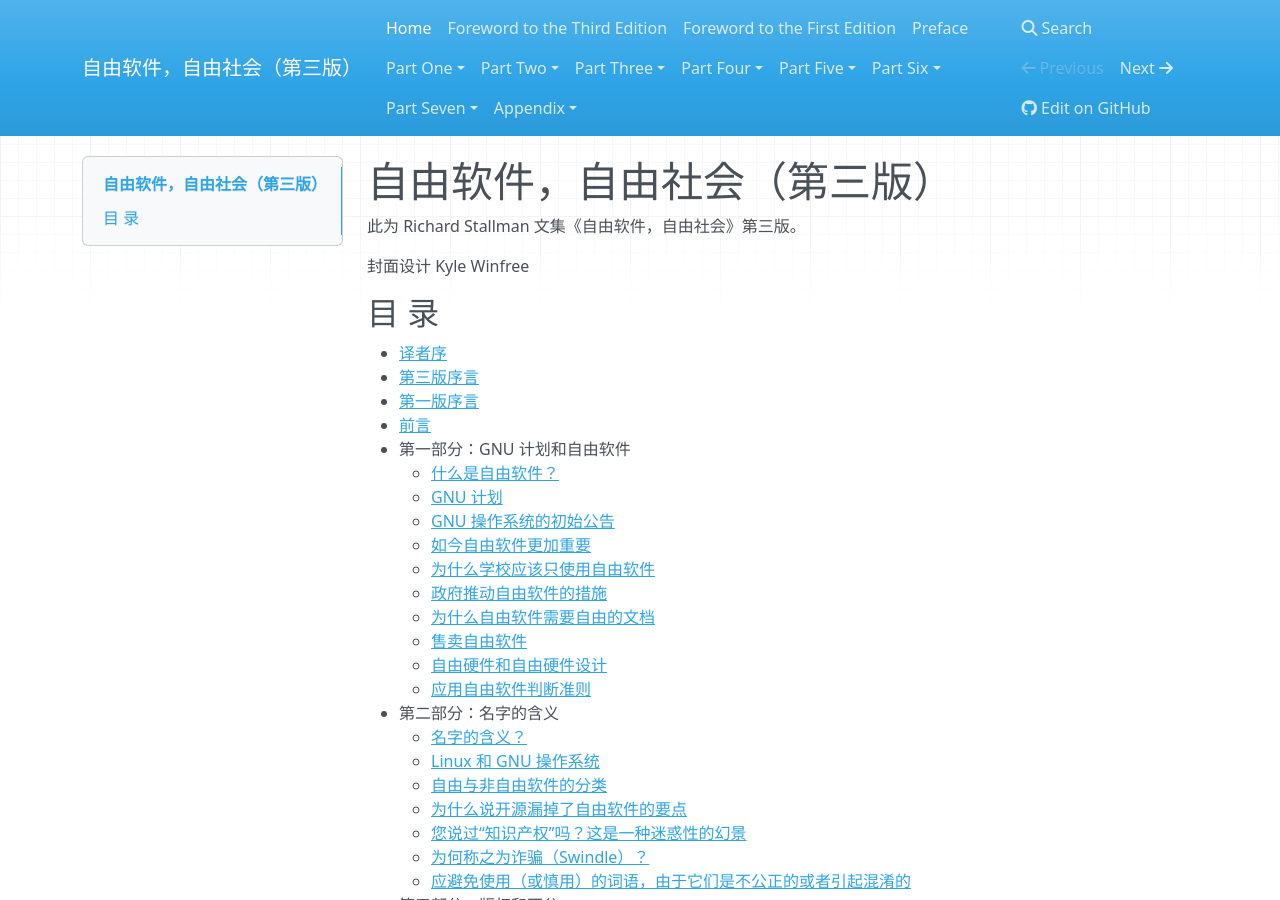
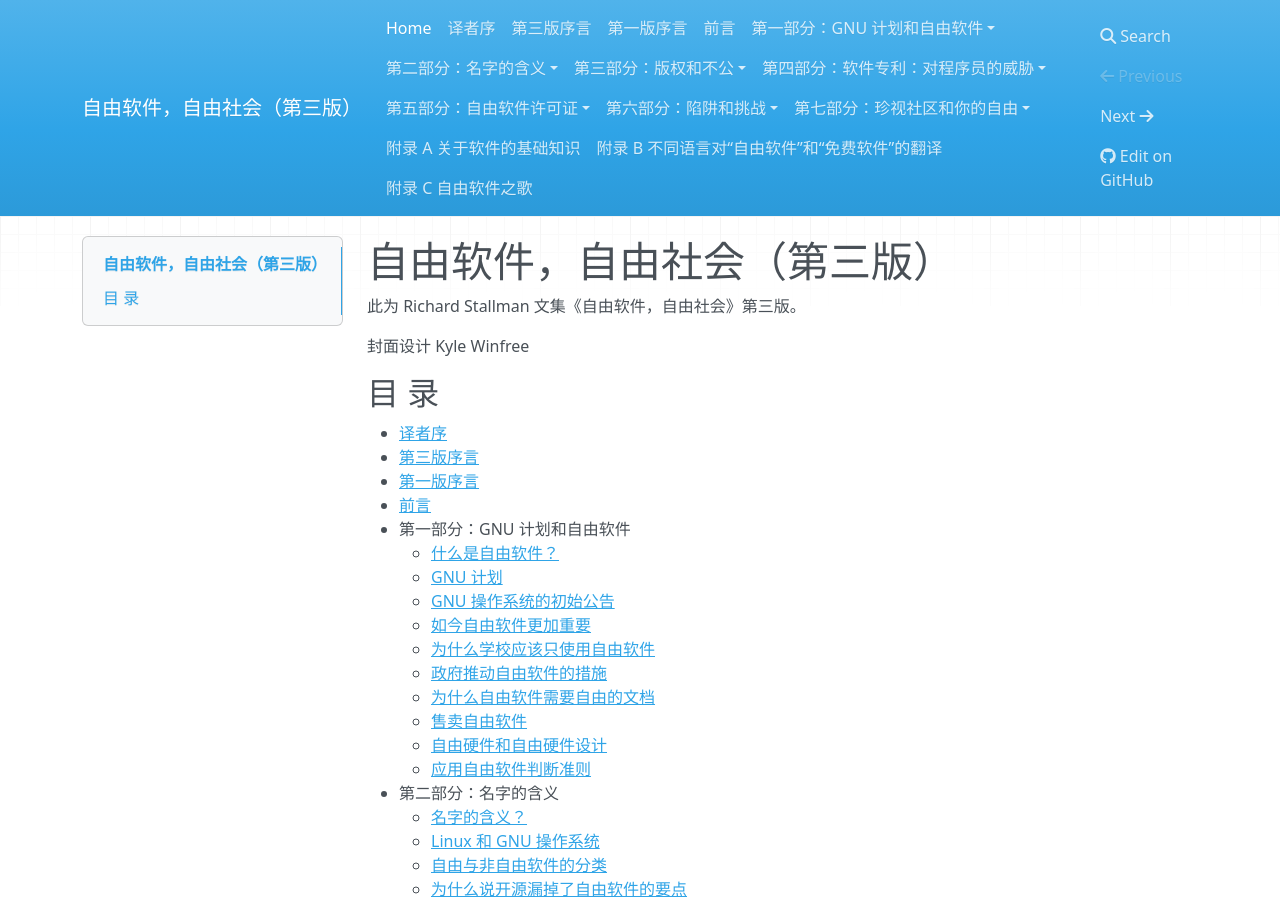
Before and after one commit to beijinglug/fsfs-zh, an MkDocs documentation site: the page built from docs/index.md, in a window 1280 px wide and 900 px high. Built offline with MkDocs 1.6.1, drawn with Linux system fonts in a browser that asks for light colours; nearby versions of some CDN libraries; old or Windows-style settings are respelled for this version of MkDocs.

Commit message:
update mkdocs

```diff
--- a/mkdocs.yml
+++ b/mkdocs.yml
@@ -1,76 +1,78 @@
 site_name: 自由软件，自由社会（第三版）
-site_description: Free Software, Free Society 3rd ed, Chinese Translation
+site_description: Free Software, Free Society, 3rd editon, Chinese Translation
 site_author: Beijing GNU/Linux User Group
 
 repo_url: https://github.com/beijinglug/fsfs-zh/
 
 pages:
 - Home: index.md
-- Foreword to the Third Edition: foreword-v3.md
-- Foreword to the First Edition: foreword-v1.md
-- Preface: preface-v3.md
-- Part One:
-  - What Is Free Software?: free-sw.md
-  - The GNU Project: thegnuproject.md
-  - The Initial Announcement of the GNU Operating System: initial-announcement.md
-  - Free Software Is Even More Important Now: free-software-even-more-important.md
-  - Why Schools Should Exclusively Use Free Software: edu-schools.md
-  - Measures Governments Can Use to Promote Free Software: government-free-software.md
-  - Why Free Software Needs Free Documentation: free-doc.md
-  - Selling Free Software: selling.md
-  - Applying the Free Software Criteria: applying-free-sw-criteria.md
-- Part Two:
-  - What’s in a Name?: why-gnu-linux.md
-  - Linux and the GNU System: linux-and-gnu.md
-  - Categories of Free and Nonfree Software: categories.md
-  - Why Open Source Misses the Point of Free Software: open-source-misses-the-point.md
-  - Did You Say “Intellectual Property”? It’s a Seductive Mirage: not-ipr.md
-  - Why Call It the Swindle?: why-call-it-the-swindle.md
-  - Words to Avoid  or Use with Care Because They Are Loaded or Confusing: words-to-avoid.md
-- Part Three:
-  - The Right to Read: right-to-read.md
-  - Misinterpreting Copyright—A Series of Errors: misinterpreting-copyright.md
-  - Science Must Push Copyright Aside: push-copyright-aside.md
-  - Copyright vs. Community in the Age of Computer Networks: copyright-vs-community.md
-- Part Four:
-  - Software Patents and Literary Patents: software-literary-patents.md
-  - The Danger of Software Patents: danger-of-software-patents.md
-  - Giving the Software Field Protection from Patents: limit-patent-effect.md
-- Part Five:
-  - Introduction to the Licenses: licenses-introduction.md
-  - How to Choose a License for Your Own Work: license-recommendations.md
-  - The X Window System Trap: x.md
-  - Programs Must Not Limit the Freedom to Run Them: programs-must-not-limit-freedom-to-run.md
-  - What Is Copyleft?: copyleft.md
-  - Why Copyleft?: why-copyleft.md
-  - Copyleft：Pragmatic Idealism: pragmatic.md
-  - The GNU General Public License: gpl.md
-  - Why Upgrade to GPLv3: rms-why-gplv3.md
-  - The GNU Lesser General Public License: lgpl.md
-  - GNU Free Documentation License: fdl.md
-  - On Selling Exceptions to the GNU GPL: selling-exceptions.md
-- Part Six:
-  - Can You Trust Your Computer?: can-you-trust.md
-  - The JavaScript Trap: javascript-trap.md
-  - Releasing Free Software If You Work at a University: university.md
-  - Nonfree DRM’d Games on GNU/Linux：Good or Bad?: nonfree-games.md
-  - The Danger of E-Books: the-danger-of-ebooks.md
-  - E-books Must Increase Our Freedom, Not Decrease It: ebooks-must-increase-freedom.md
-  - Who Does That Server Really Serve?: who-does-that-server-really-serve.md
-- Part Seven:
-  - Avoiding Ruinous Compromises: compromise.md
-  - Overcoming Social Inertia: social-inertia.md
-  - Freedom or Power?: freedom-or-power.md
-  - Imperfection Is Not the Same as Oppression: imperfection-isnt-oppression.md
-  - How Much Surveillance Can Democracy Withstand?: surveillance-vs-democracy.md
-- Appendix:
-  - A Note on Software: appendix-a.md
-  - B Translations of “Free Software” and “Gratis Software”: appendix-b.md
-  - C The Free Software Song: appendix-c.md
+- 译者序: foreword-trans.md
+- 第三版序言: foreword-v3.md
+- 第一版序言: foreword-v1.md
+- 前言: preface-v3.md
+- 第一部分：GNU 计划和自由软件:
+    - 什么是自由软件？: free-sw.md
+    - GNU 计划: thegnuproject.md
+    - GNU 操作系统的初始公告: initial-announcement.md
+    - 如今自由软件更加重要: free-software-even-more-important.md
+    - 为什么学校应该只使用自由软件: edu-schools.md
+    - 政府推动自由软件的措施: government-free-software.md
+    - 为什么自由软件需要自由的文档: free-doc.md
+    - 售卖自由软件: selling.md
+    - 自由硬件和自由硬件设计: free-hardware-designs.md
+    - 应用自由软件判断准则: applying-free-sw-criteria.md
+- 第二部分：名字的含义:
+    - 名字的含义？: why-gnu-linux.md
+    - Linux 和 GNU 操作系统: linux-and-gnu.md
+    - 自由与非自由软件的分类: categories.md
+    - 为什么说开源漏掉了自由软件的要点: open-source-misses-the-point.md
+    - 您说过“知识产权”吗？这是一种迷惑性的幻景: not-ipr.md
+    - 为何称之为诈骗（Swindle）？: why-call-it-the-swindle.md
+    - 应避免使用（或慎用）的词语，由于它们是不公正的或者引起混淆的: words-to-avoid.md
+- 第三部分：版权和不公:
+    - 阅读的权利: right-to-read.md
+    - 对版权的错误解读——一系列错误: misinterpreting-copyright.md
+    - 科学必须摆脱版权束缚: push-copyright-aside.md
+    - 计算机网络时代的版权与社区之争: copyright-vs-community.md
+- 第四部分：软件专利：对程序员的威胁:
+    - 软件专利和文学专利: software-literary-patents.md
+    - 软件专利的威胁: danger-of-software-patents.md
+    - 保护软件领域免受专利困扰: limit-patent-effect.md
+- 第五部分：自由软件许可证:
+    - 许可证简介: licenses-introduction.md
+    - 如何为你的作品选择一份许可证: license-recommendations.md
+    - X Window 系统的陷阱: x.md
+    - 程序不得限制它们的自由运行: programs-must-not-limit-freedom-to-run.md
+    - 什么是 Copyleft？: copyleft.md
+    - 为什么使用 Copyleft？: why-copyleft.md
+    - Copyleft：务实的理想主义: pragmatic.md
+    - GNU 通用公共许可证: gpl.md
+    - 为何升级到 GPLv3: rms-why-gplv3.md
+    - GNU 宽通用许可证: lgpl.md
+    - GNU 自由文档许可证: fdl.md
+    - 关于出售例外对 GNU GPL 的影响: selling-exceptions.md
+- 第六部分：陷阱和挑战:
+    - 您能够信任您的计算机吗？: can-you-trust.md
+    - JavaScript 陷阱: javascript-trap.md
+    - 如果您在大学工作，请发布自由软件: university.md
+    - GNU/Linux 上带有数字限制管理（DRM）的私有游戏：是好是坏？: nonfree-games.md
+    - 电子书的威胁: the-danger-of-ebooks.md
+    - 电子书必须增进我们的自由而非限制我们的自由: ebooks-must-increase-freedom.md
+    - 服务器真正是在为谁服务？: who-does-that-server-really-serve.md
+- 第七部分：珍视社区和你的自由:
+    - 避免破坏性的妥协: compromise.md
+    - 克服社会惯性: social-inertia.md
+    - 自由还是权力？: freedom-or-power.md
+    - 缺陷并不等同于压迫: imperfection-isnt-oppression.md
+    - 民主可以承受多少监控？: surveillance-vs-democracy.md
+- 附录 A 关于软件的基础知识: appendix-a.md
+- 附录 B 不同语言对“自由软件”和“免费软件”的翻译: appendix-b.md
+- 附录 C 自由软件之歌: appendix-c.md
 
 markdown_extensions:
     - toc:
         permalink: 
     - admonition:
+    - footnotes
 
-copyright: Copyright &copy; 2016 <a href="https://blug.sh">Beijing GNU/Linux User Group</a>.
+copyright: Copyright &copy; 2016 <a href="https://beijinglug.club">Beijing GNU/Linux User Group</a>.
```
